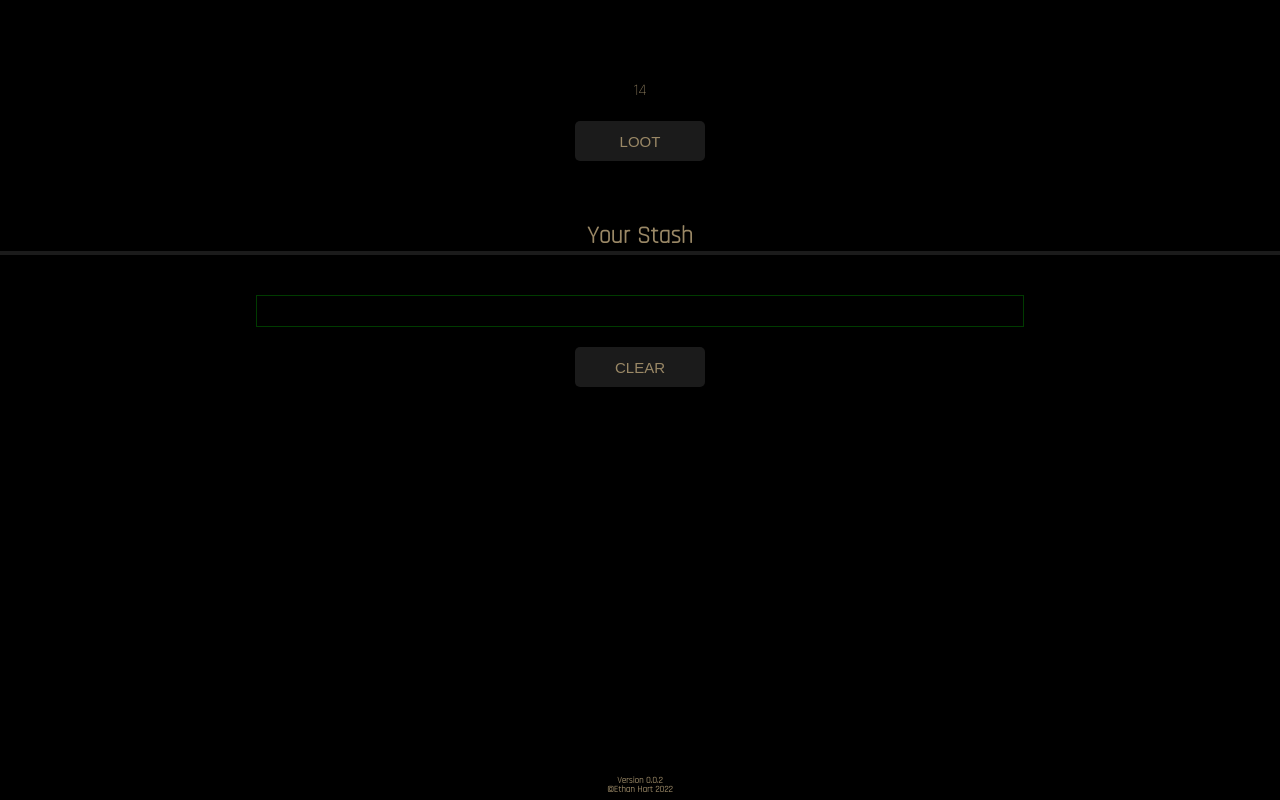
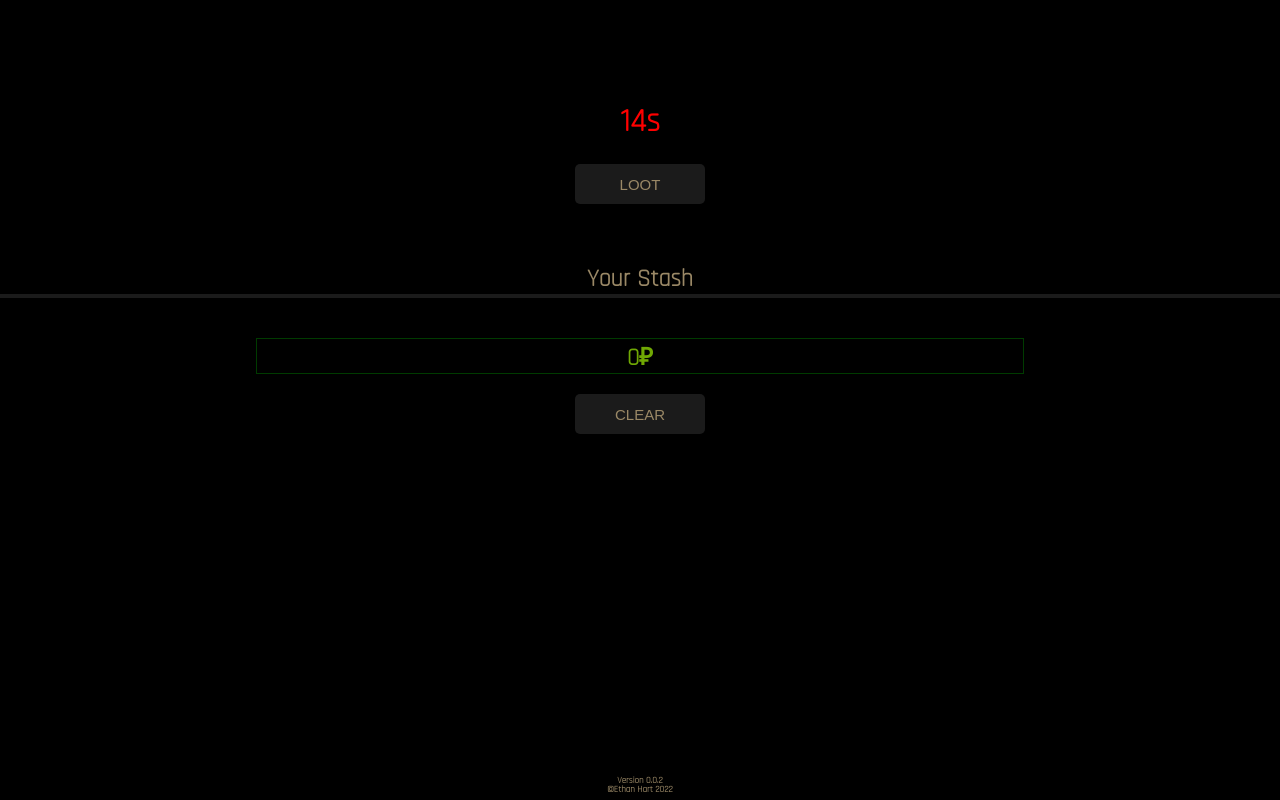
Before and after one commit to ethanhart35/Karkov, a website with bundled scripts: page index.html in a window 1280 px wide. Both pictures are taken after a click on the button "LOOT". Built offline with nearby package versions, Linux system fonts and the light colour scheme.

Commit message:
Created timer for loot roll

```diff
--- a/app.js
+++ b/app.js
@@ -12,49 +12,33 @@ $(document).ready(function () {
     $("#roll").click(roll);
 
     function roll() {
+        var time = 15;
         $(".loot-container").empty();
         $("#clear").show();
         $(".stash").show();
         $(".balance").show();
-
-        var time = 16;      //  create a loop function
+        $(".loot-container").html("<p class = time>" + time + "s" + "</p>");
 
 
+        myLoop();
+
         function myLoop() {
-            setTimeout(function() {   //  call a 3s setTimeout when the loop is called
-                 //  your code here
-              time--;
+            setTimeout(function() {
+
               console.log(time);
-              $(".loot-container").html(time)
-              if (time > 0) {           //  if the counter < 10, call the loop function
-                myLoop();             //  ..  again which will trigger another
-              }                       //  ..  setTimeout()
+              $(".loot-container").html("<p class = time>" + time + "s" + "</p>");
+              if (time > 0) {
+                time--;
+                myLoop();
+              }
             }, 1000)
           }
-
-          myLoop();
 
 
 
 
-
-        // setTimeout(function () {
-        //     var time = 6;
-        //     for (var y = 6; y > 0; y--) {
-        //         task(y);
-        //         time--
-        //         console.log(time)
-        //     }
-
-
-            // function task(y) {
-            //     setTimeout(function () {
-            //         $(".loot-container").html(y)
-            //     }, 1000 * y);
-            // }
-        // }, 0);
-
         setTimeout(function () {
+            $(".loot-container").html("");
             for (let i = 0; i < 3; i++) {
                 task(i);
             }
--- a/index.html
+++ b/index.html
@@ -25,7 +25,7 @@
 
     <h2 class="stash">Your Stash</h2>
 
-    <h2 class="balance"></h2>
+    <h2 class="balance">0₽</h2>
 
     <div class="button-container2">
         <button id="clear">CLEAR</button>
--- a/style.css
+++ b/style.css
@@ -77,6 +77,12 @@ p {
     line-height: 0;
     position: relative;
     bottom: -10px;
+}
+
+.time {
+    color: red;
+    font-size: 32px;
+    font-weight: bold;
 }
 
 .button-container {
```
